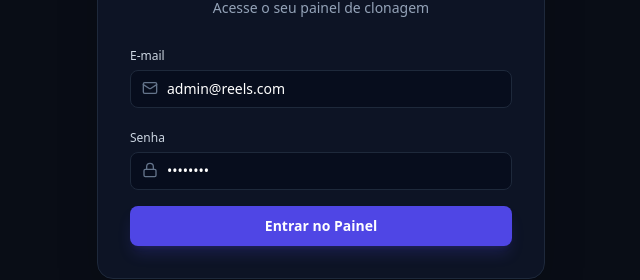
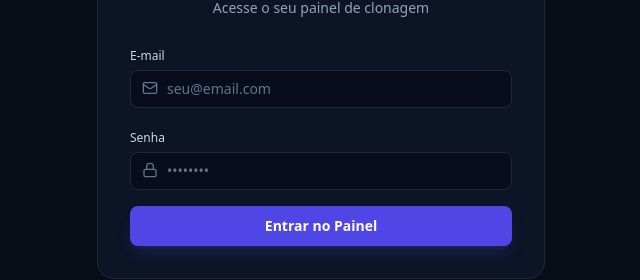
Before and after one commit to Victor12300318/reels-turbo, a Next.js app in the folder frontend/: page /login in a window 1280 px wide. Shown: the part 330-610 px from the top of the page, without its empty margins (319-959 px from the left). Built offline with nearby package versions, Linux system fonts and the light colour scheme.

Commit message:
security: remove pre-filled admin credentials from login form

```diff
--- a/frontend/app/login/page.tsx
+++ b/frontend/app/login/page.tsx
@@ -5,8 +5,8 @@ import { useRouter } from 'next/navigation'
 import { Lock, Mail, Sparkles } from 'lucide-react'
 
 export default function LoginPage() {
-  const [email, setEmail] = useState('admin@reels.com')
-  const [password, setPassword] = useState('admin123')
+  const [email, setEmail] = useState('')
+  const [password, setPassword] = useState('')
   const [error, setError] = useState('')
   const [loading, setLoading] = useState(false)
   const router = useRouter()
```
